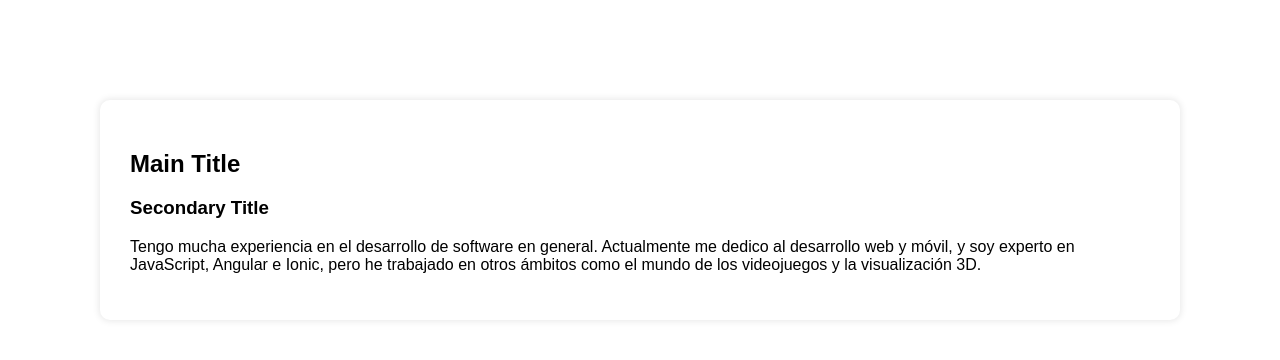
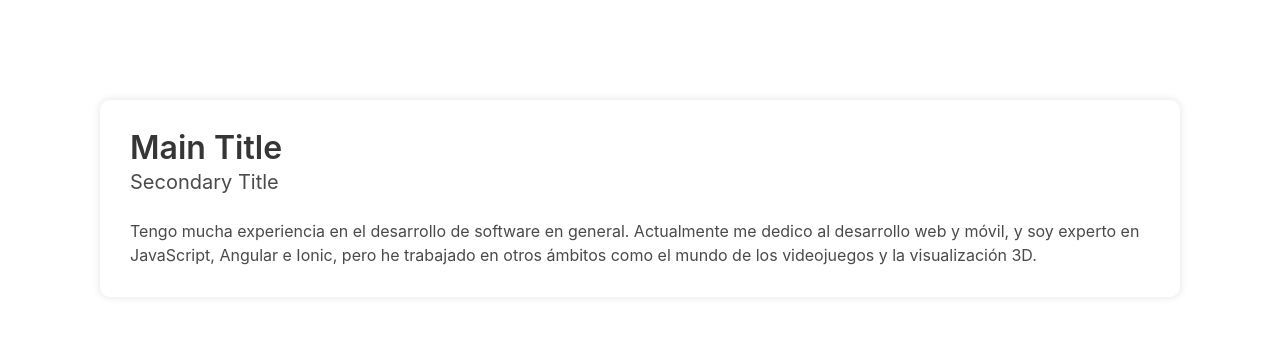
Before and after one commit to AlexTemina/alextemina-web, a Vue app: page /cv in a window 1280 px wide. Shown: the top 360 px of the page. Built offline with nearby package versions, Linux system fonts and the light colour scheme.

Commit message:
feat(enabler): remove purecss and add bulma

```diff
--- a/package.json
+++ b/package.json
@@ -10,14 +10,15 @@
     "lint": "vue-cli-service lint"
   },
   "dependencies": {
+    "bulma": "^0.9.0",
     "core-js": "^3.6.5",
     "husky": "^4.2.5",
-    "purecss": "^2.0.3",
     "vue": "^2.6.11",
     "vue-class-component": "^7.2.3",
     "vue-property-decorator": "^8.4.2",
     "vue-router": "^3.2.0",
-    "vuex": "^3.4.0"
+    "vuex": "^3.4.0",
+    "webpack": "^4.43.0"
   },
   "devDependencies": {
     "@testing-library/jest-dom": "^5.11.0",
--- a/src/components/cv/CvModule.vue
+++ b/src/components/cv/CvModule.vue
@@ -1,7 +1,7 @@
 <template>
   <div class="cv-module">
-    <h2 class="module__title">{{ cvModule.mainTitle }}</h2>
-    <h3 class="module__title--secondary">{{ cvModule.secondaryTitle }}</h3>
+    <h2 class="module__title title">{{ cvModule.mainTitle }}</h2>
+    <h3 class="module__title--secondary subtitle">{{ cvModule.secondaryTitle }}</h3>
     <div
       class="cv__content"
       v-for="paragraph in cvModule.paragraphs"
--- a/src/main.ts
+++ b/src/main.ts
@@ -1,4 +1,4 @@
-import 'purecss';
+import 'bulma/css/bulma.css';
 import Vue from 'vue';
 import App from './App.vue';
 import router from './router';
```
Also changed, not shown: 1 other file (tests, documents, lock files or other folders).
